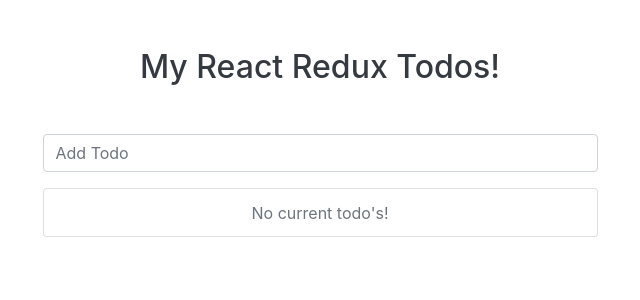
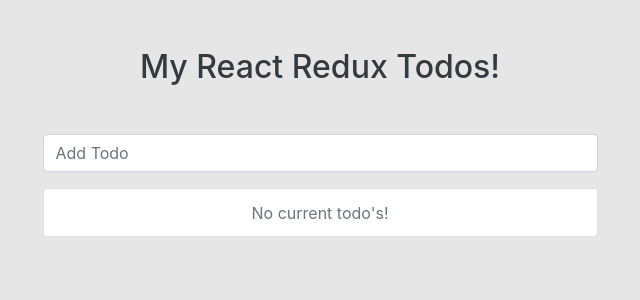
Before and after one commit to nissacG/react-redux-todos, a React (Create React App) app: page / in a window 1280 px wide. Shown: the top 300 px of the page, without its empty margins (320-960 px from the left). Built offline with nearby package versions, Linux system fonts and the light colour scheme.

Commit message:
update styling

```diff
--- a/src/styles/App.css
+++ b/src/styles/App.css
@@ -1,32 +1,11 @@
-.App {
-  text-align: center;
+body {
+  background-color: #E6E6E6;
 }
 
-.App-logo {
-  animation: App-logo-spin infinite 20s linear;
-  height: 40vmin;
+li {
+  list-style: none;
 }
 
-.App-header {
-  background-color: #282c34;
-  min-height: 100vh;
-  display: flex;
-  flex-direction: column;
-  align-items: center;
-  justify-content: center;
-  font-size: calc(10px + 2vmin);
-  color: white;
+.card-body:not(:last-child) {
+  border-bottom: 1px solid #E6E6E6;
 }
-
-.App-link {
-  color: #61dafb;
-}
-
-@keyframes App-logo-spin {
-  from {
-    transform: rotate(0deg);
-  }
-  to {
-    transform: rotate(360deg);
-  }
-}
```
